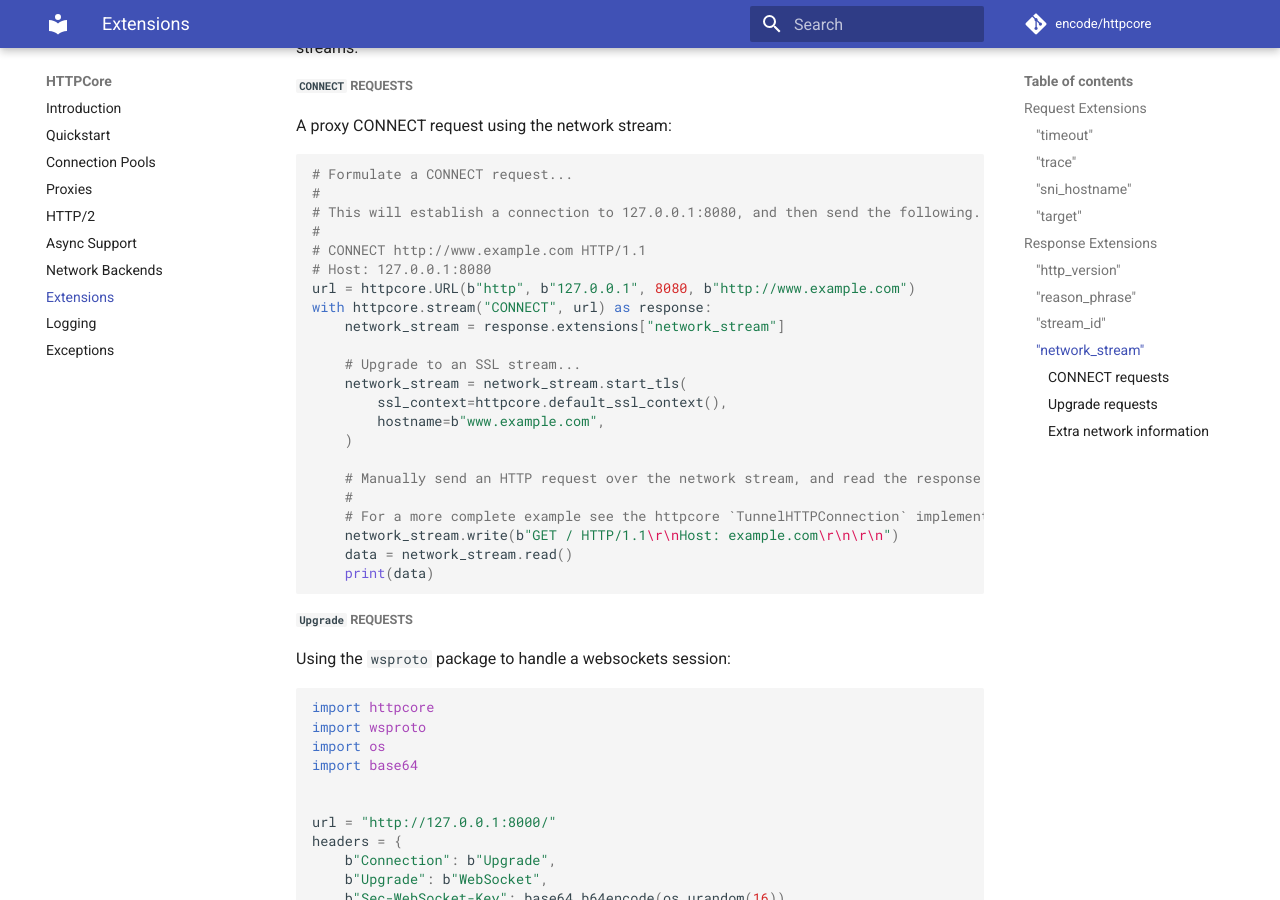
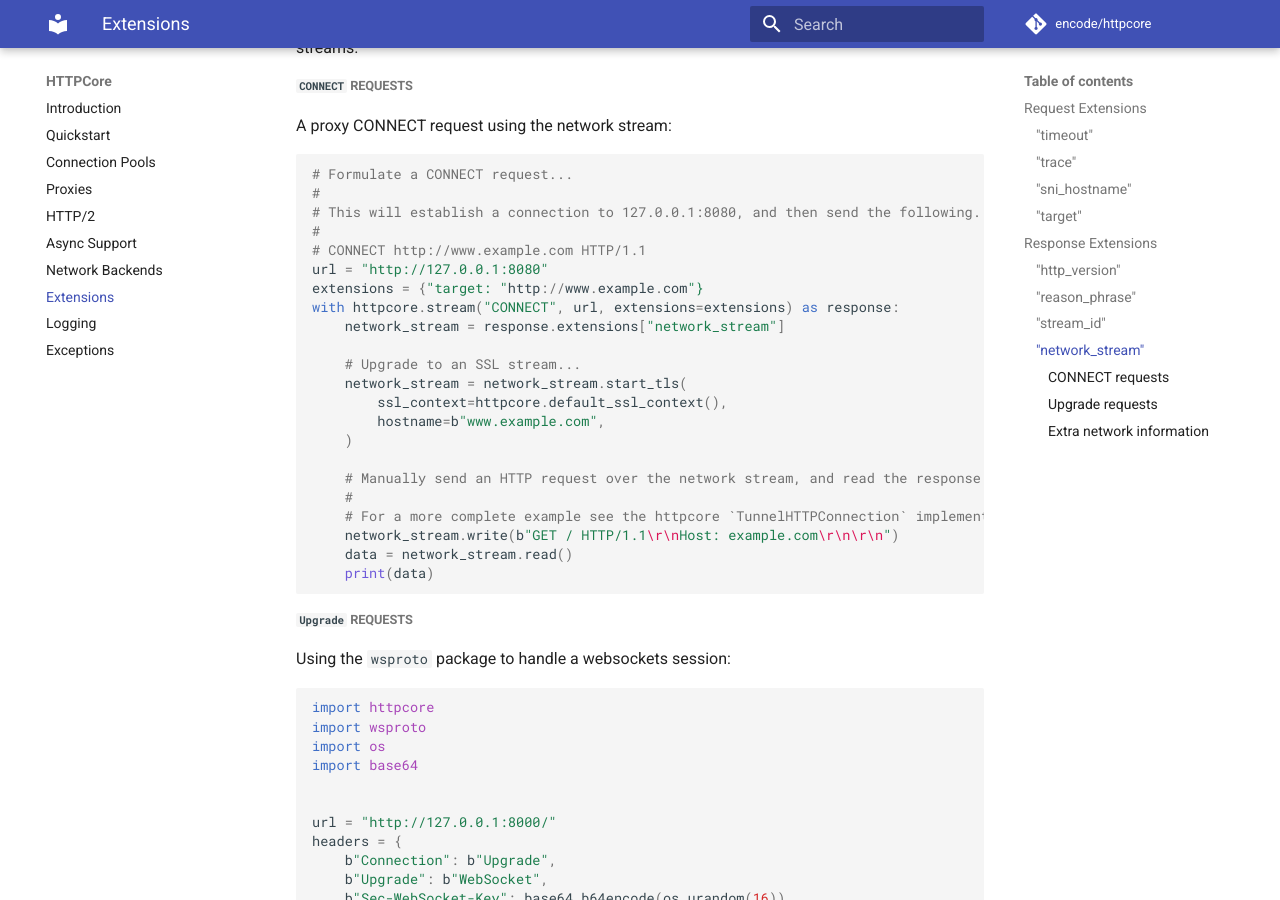
Before and after one commit to encode/httpcore, an MkDocs documentation site: the page built from docs/extensions.md, in a window 1280 px wide and 900 px high, scrolled down 5267 px. Built offline with MkDocs 1.6.1 and Material for MkDocs 9.7.7, drawn with Linux system fonts in a browser that asks for light colours; comment, search, counter and statistics services are not loaded.

Commit message:
Update extensions.md

```diff
--- a/docs/extensions.md
+++ b/docs/extensions.md
@@ -236,9 +236,9 @@ A proxy CONNECT request using the network stream:
 # This will establish a connection to 127.0.0.1:8080, and then send the following...
 #
 # CONNECT http://www.example.com HTTP/1.1
-# Host: 127.0.0.1:8080
-url = httpcore.URL(b"http", b"127.0.0.1", 8080, b"http://www.example.com")
-with httpcore.stream("CONNECT", url) as response:
+url = "http://127.0.0.1:8080"
+extensions = {"target: "http://www.example.com"}
+with httpcore.stream("CONNECT", url, extensions=extensions) as response:
     network_stream = response.extensions["network_stream"]
 
     # Upgrade to an SSL stream...
```
